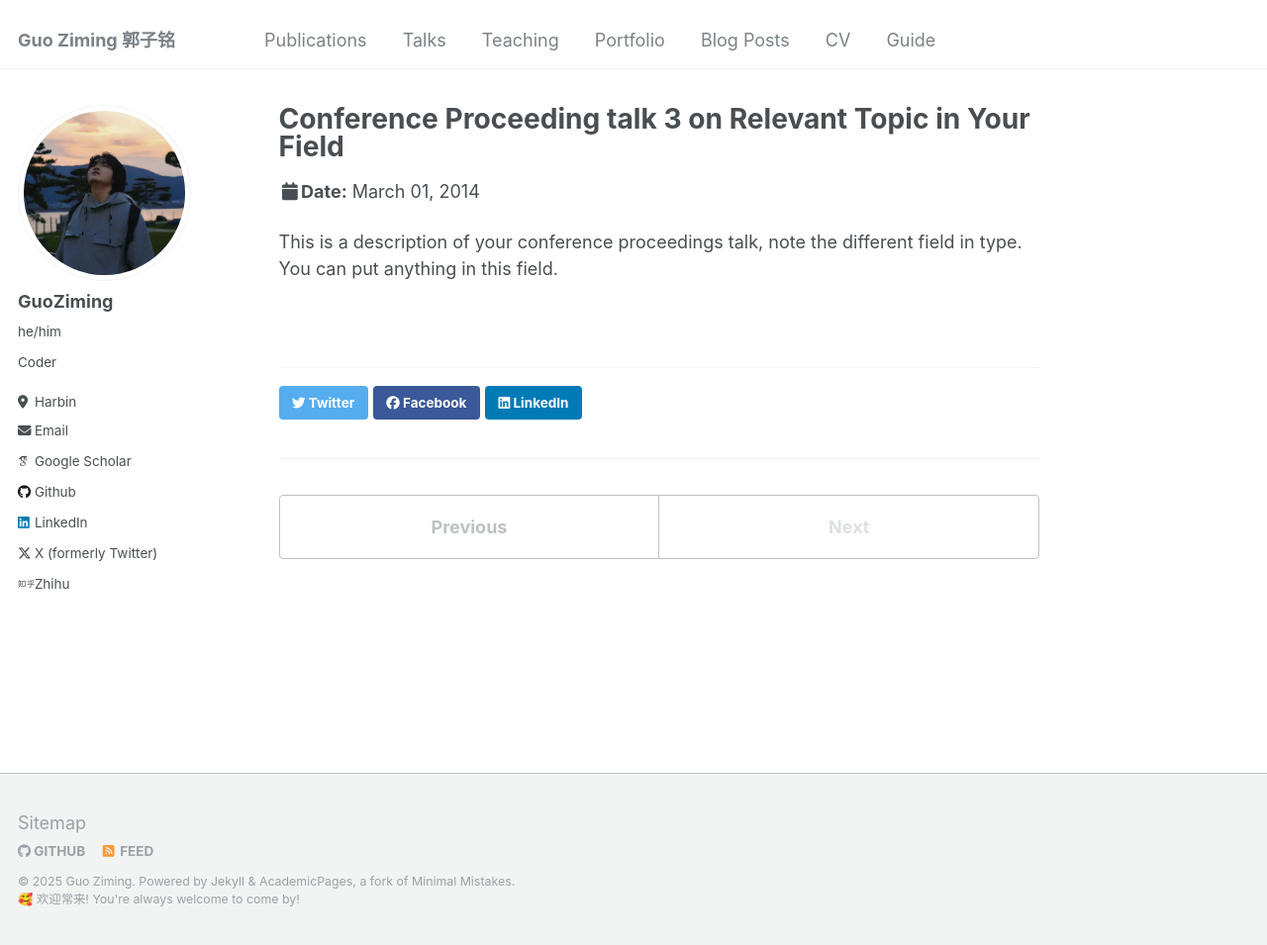
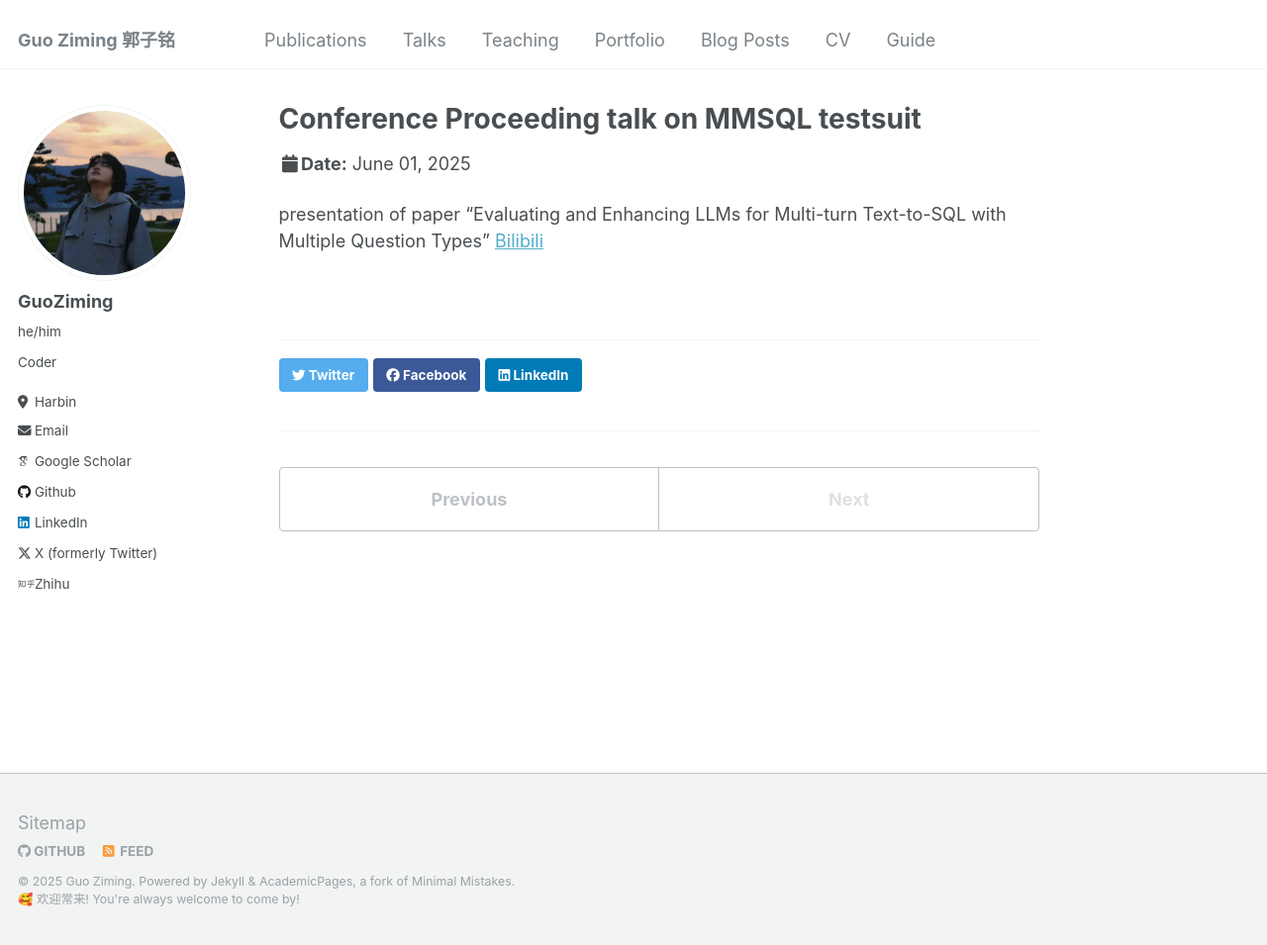
Before and after one commit to mcxiaoxiao/mcxiaoxiao.github.io, a Jekyll site: the page built from _talks/2014-03-01-talk-3.md, in a window 1280 px wide and 955 px high. Shown: the whole window at 99% size. Built offline with Jekyll 4.4.1, drawn with Linux system fonts in a browser that asks for light colours; some web fonts are replaced.

Commit message:
Update 2014-03-01-talk-3.md

```diff
--- a/_talks/2014-03-01-talk-3.md
+++ b/_talks/2014-03-01-talk-3.md
@@ -1,11 +1,11 @@
 ---
-title: "Conference Proceeding talk 3 on Relevant Topic in Your Field"
+title: "Conference Proceeding talk on MMSQL testsuit"
 collection: talks
 type: "Conference proceedings talk"
-permalink: /talks/2014-03-01-talk-3
-venue: "Testing Institute of America 2014 Annual Conference"
-date: 2014-03-01
-location: "Los Angeles, CA"
+permalink: /talks/ijcnn2025
+venue: "International Joint Conference on Neural Networks"
+date: 2025-06-01
+location: "Rome, Italy"
 ---
 
-This is a description of your conference proceedings talk, note the different field in type. You can put anything in this field.
+presentation of paper "Evaluating and Enhancing LLMs for Multi-turn Text-to-SQL with Multiple Question Types" [Bilibili](https://www.bilibili.com/video/BV1QdEnzgEp4/)
```
